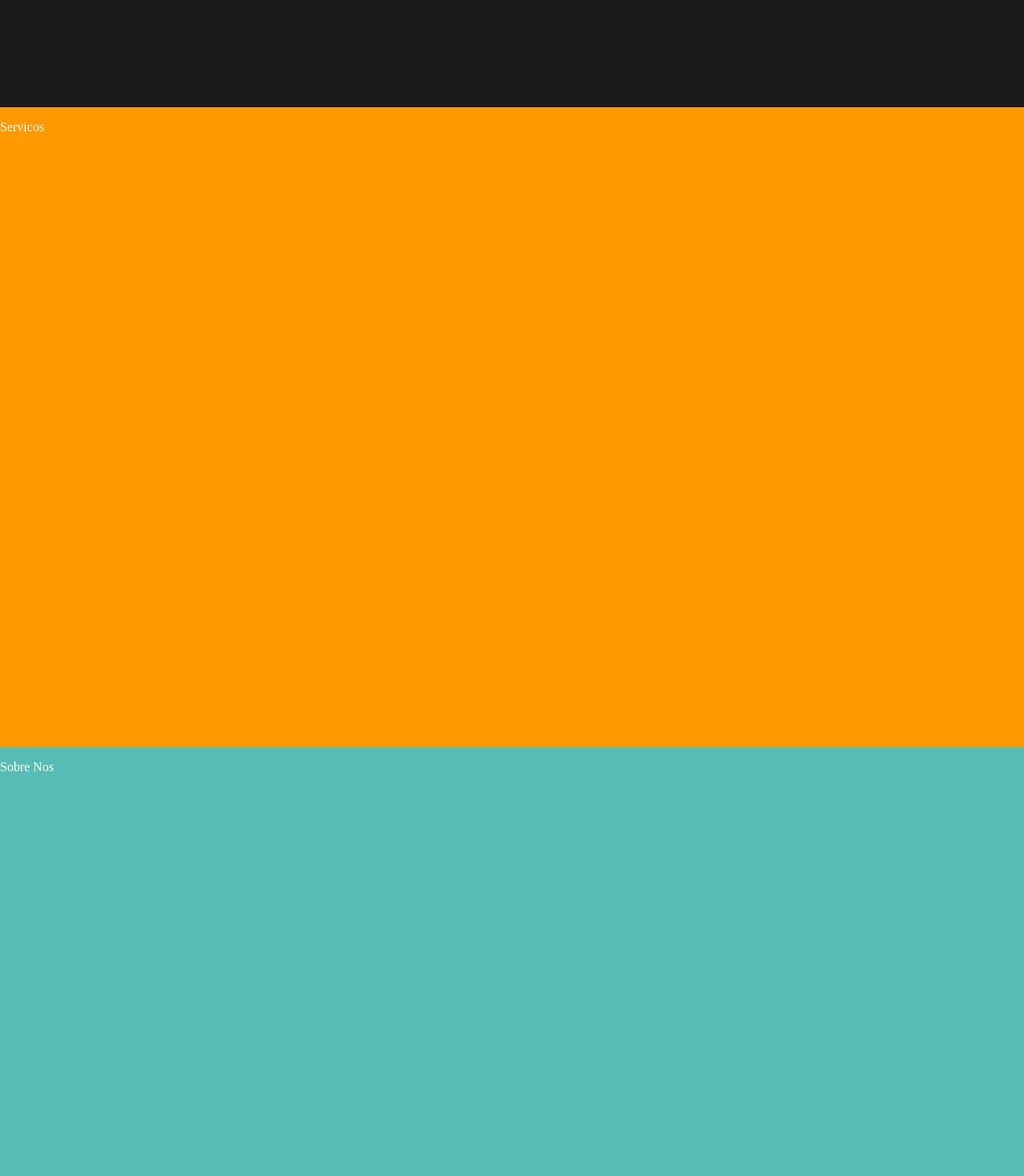
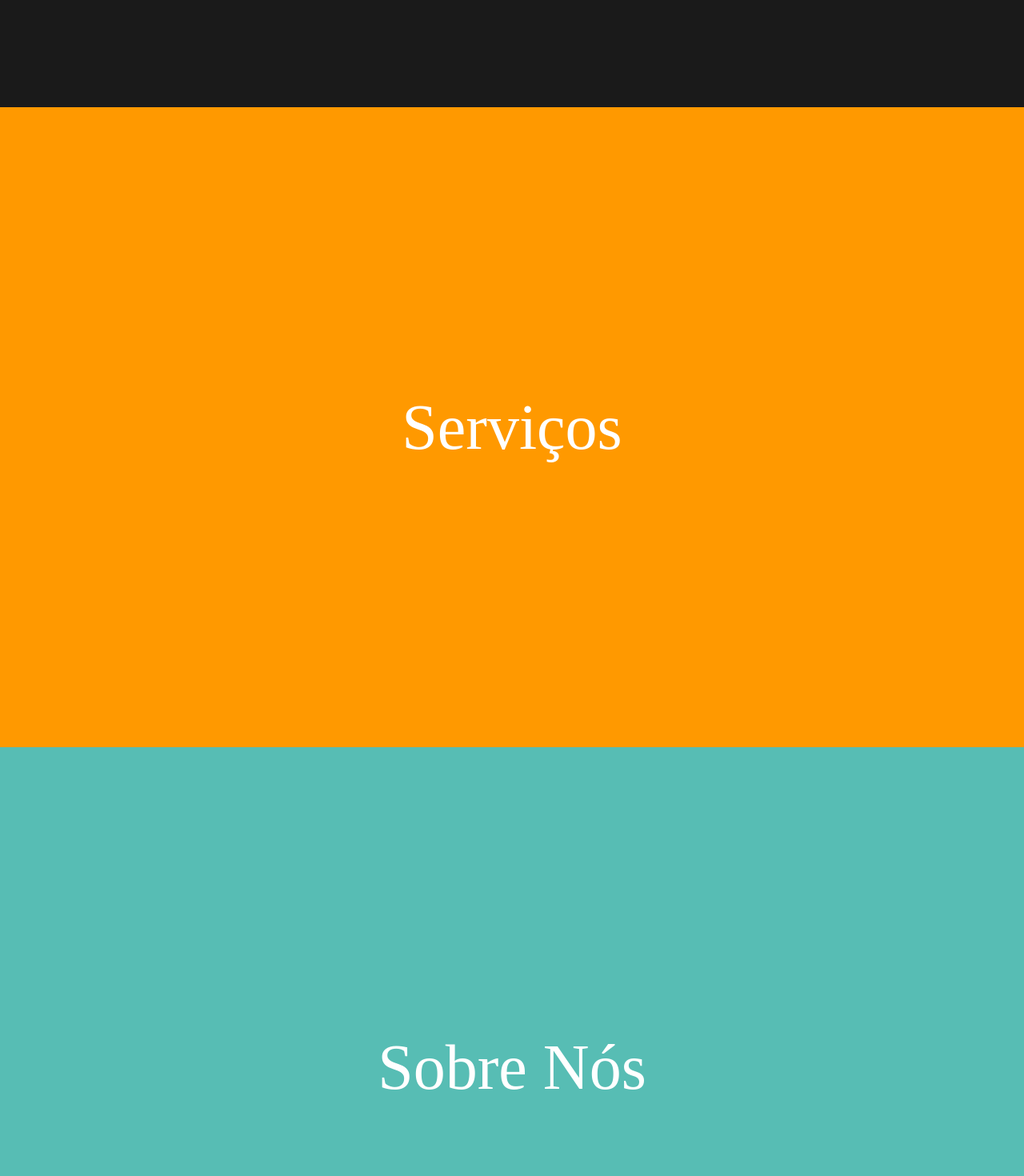
Before and after one commit to EdimarfS/Wambaa, a React (Create React App) app in the folder wambaa/: page / in a window 1280 px wide. Shown: the part 780-2250 px from the top of the page at 80% size. Built offline with nearby package versions, Linux system fonts and the light colour scheme.

Commit message:
Wambaa --> All the pages created --> soon some content will be realized --> Subscription page will be the nexxt step

```diff
--- a/wambaa/src/Pages/Contactos/Contactos.js
+++ b/wambaa/src/Pages/Contactos/Contactos.js
@@ -1,10 +1,11 @@
 import React from 'react';
+import Details from '../Servicos/Details/Details';
 import './Contactos.css'
 
 export default function Contactos() {
     return (
         <div className="Contactos">
-            <p>Contactos</p>
+            <Details/>
         </div>
     )
 }
--- /dev/null
+++ b/wambaa/src/Pages/Contactos/Details/Details.css
@@ -0,0 +1,11 @@
+.Details {
+    display: flex;
+    width: 100%;
+    align-items: center;
+    justify-content: center;
+    font-size: 5em;
+
+
+    color: white;
+
+}
--- /dev/null
+++ b/wambaa/src/Pages/Contactos/Details/Details.js
@@ -0,0 +1,10 @@
+import React from 'react';
+import './Details.css';
+
+export default function Details() {
+    return (
+        <div className="Details">
+            <p>Contactos</p>
+        </div>
+    )
+}
--- a/wambaa/src/Pages/Footer/Footer.css
+++ b/wambaa/src/Pages/Footer/Footer.css
@@ -56,6 +56,7 @@
     width: 30px;
     margin-bottom: 20px;
     opacity: 69%;
+
 }
 
 .general-aligment{
@@ -65,4 +66,5 @@
     align-items: center;
 
 
+
 }
--- /dev/null
+++ b/wambaa/src/Pages/Servicos/Details/Details.css
@@ -0,0 +1,11 @@
+.Details {
+    display: flex;
+    width: 100%;
+    align-items: center;
+    justify-content: center;
+    font-size: 5em;
+
+
+    color: white;
+
+}
--- /dev/null
+++ b/wambaa/src/Pages/Servicos/Details/Details.js
@@ -0,0 +1,10 @@
+import React from 'react';
+import './Details.css';
+
+export default function Details() {
+    return (
+        <div className="Details">
+            <p>Serviços</p>
+        </div>
+    )
+}
--- a/wambaa/src/Pages/Servicos/Servicos.js
+++ b/wambaa/src/Pages/Servicos/Servicos.js
@@ -1,10 +1,11 @@
 import React from 'react';
+import Details from './Details/Details';
 import './Servicos.css';
 
 export default function Servicos() {
     return (
         <div className="Servicos">
-            <p>Servicos</p>
+            <Details/>
         </div>
     )
 }
--- /dev/null
+++ b/wambaa/src/Pages/SobreNos/Details/Details.css
@@ -0,0 +1,11 @@
+.Details {
+    display: flex;
+    width: 100%;
+    align-items: center;
+    justify-content: center;
+    font-size: 5em;
+
+
+    color: white;
+
+}
--- /dev/null
+++ b/wambaa/src/Pages/SobreNos/Details/Details.js
@@ -0,0 +1,10 @@
+import React from 'react';
+import './Details.css';
+
+export default function Details() {
+    return (
+        <div className="Details">
+            <p>Sobre Nós</p>
+        </div>
+    )
+}
--- a/wambaa/src/Pages/SobreNos/SobreNos.js
+++ b/wambaa/src/Pages/SobreNos/SobreNos.js
@@ -1,10 +1,11 @@
 import React from 'react';
+import Details from './Details/Details';
 import './SobreNos.css'
 
 function SobreNos() {
     return (
         <main className="SobreNos">
-            <p>Sobre Nos</p>
+            <Details/>
         </main>
     )
 }
```
